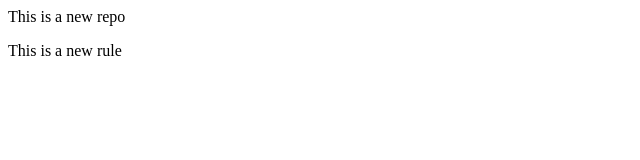
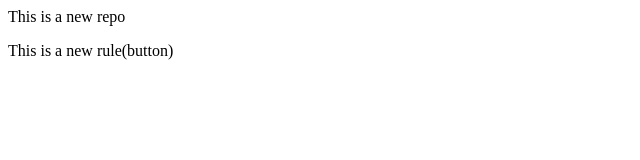
Before and after one commit to pratik5669git/localrepo, a plain HTML site: page index.html in a window 1280 px wide. Shown: the full height of the page, 0-640 px from the left. Drawn offline with Linux system fonts and the light colour scheme.

```diff
--- a/index.html
+++ b/index.html
@@ -1,2 +1,2 @@
 <p>This is a new repo</p>
-<p>This is a new rule</p>
+<p>This is a new rule(button)</p>
```
